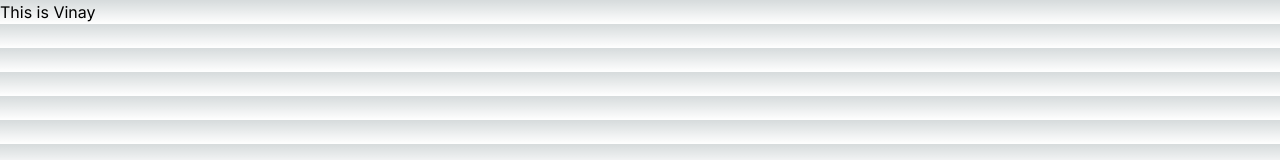
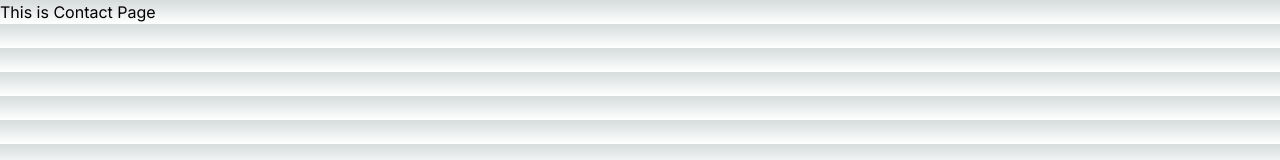
Before and after one commit to Vinay-golkonda99/next-js-doc-practice, a Next.js app: page /Contact in a window 1280 px wide. Shown: the top 160 px of the page. Built offline with nearby package versions, Linux system fonts and the light colour scheme.

Commit message:
Update page.tsx

```diff
--- a/app/Contact/page.tsx
+++ b/app/Contact/page.tsx
@@ -1,4 +1,4 @@
 export default function Page() {
-  return <a>This is Vinay</a>;
+  return <h1>This is Contact Page</h1>;
 
 }
```
